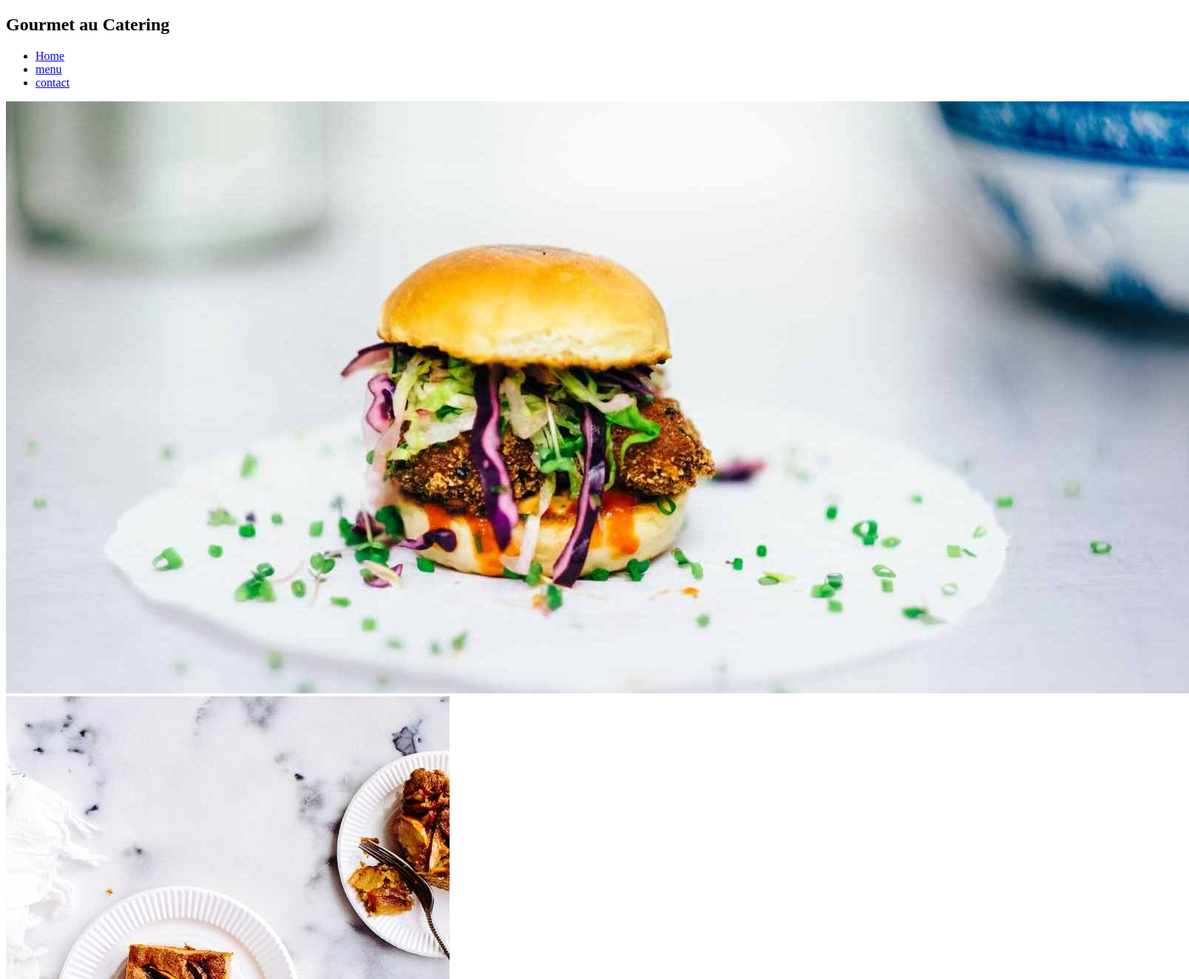
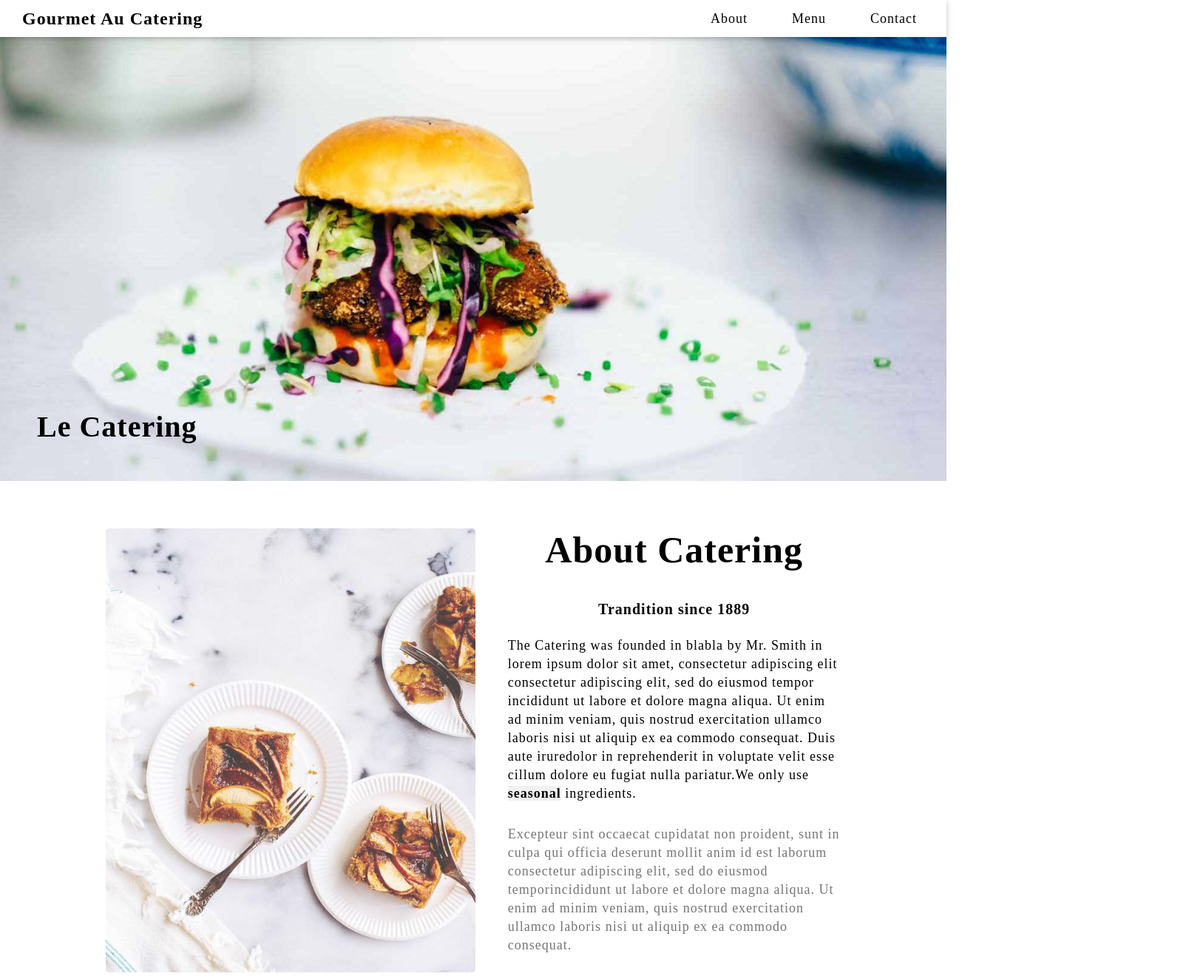
Before and after one commit to AymaneTech/restaurant_clone, a plain HTML site: page index.html in a window 1280 px wide. Shown: the top 1323 px of the page at 74% size, 1608 px wide, since content can reach past the window. Drawn offline with Linux system fonts and the light colour scheme.

Commit message:
i finish the challenge

```diff
--- a/index.html
+++ b/index.html
@@ -18,40 +18,44 @@
         <nav>
             <ul>
                 <li>
-                    <a href="#">Home</a>
+                    <a href="#about">About</a>
                 </li>
                 <li>
-                    <a href="#">menu</a>
+                    <a href="#menu">menu</a>
                 </li>
                 <li>
-                    <a href="#">contact</a>
+                    <a href="#contact">contact</a>
                 </li>
             </ul>
         </nav>
     </header>
     <main class="main-section">
         <section class="home">
-            <img src="images/home.jpg" alt="burger image">
+            <h1 class="main-title">Le Catering</h1>
         </section>
-        <section class="about">
+
+        <section class="about" id="about">
             <div class="image-bar">
                 <img src="images/image1.jpg" alt="about picture">
             </div>
             <div class="text-section">
-                <h2 class="title">
+                <h2 class="title first-title">
                     About Catering
                 </h2>
-                <h3>
+                <h3 class="sub-title">
                     Trandition since 1889
                 </h3>
                 <p>The Catering was founded in blabla by Mr. Smith in lorem ipsum dolor sit amet, consectetur adipiscing
                     elit consectetur adipiscing elit, sed do eiusmod tempor incididunt ut labore et dolore magna aliqua.
                     Ut enim ad minim veniam, quis nostrud exercitation ullamco laboris nisi ut aliquip ex ea commodo
                     consequat. Duis aute iruredolor in reprehenderit in voluptate velit esse cillum dolore eu fugiat
-                    nulla pariatur.We only use <strong>seasonal</strong> ingredients.</p>
+                    nulla pariatur.We only use <strong class="special">seasonal</strong> ingredients.</p>
+                    <p class="less-imp">
+                        Excepteur sint occaecat cupidatat non proident, sunt in culpa qui officia deserunt mollit anim id est laborum consectetur adipiscing elit, sed do eiusmod temporincididunt ut labore et dolore magna aliqua. Ut enim ad minim veniam, quis nostrud exercitation ullamco laboris nisi ut aliquip ex ea commodo consequat.
+                    </p>
             </div>
         </section>
-        <section class="our-menu">
+        <section class="our-menu" id="menu">
             <div class="items">
                 <h2 class="title">
                     Our menu
@@ -78,11 +82,11 @@
                 </div>
 
             </div>
-            <div class="image-bar">
+            <div class="image-bar image2">
                 <img src="images/image2.jpg" alt="menu image">
             </div>
         </section>
-        <section class="contact">
+        <section class="contact" id="contact">
             <h2 class="title">
                 Contact
             </h2>
@@ -91,16 +95,16 @@
                     cater the food to satisfy the biggerst criteria of them all, both look and taste. Do not hesitate to
                     contact us.</p>
                 <a href="#"><strong>Catering Service, 42nd Living St, 43043 New York, NY</strong></a>
-                <p>You can also contact us by phone <em>00553123-2323</em> or email <em>catering@catering.com</em>, or
+                <p class="other-choice">You can also contact us by phone <em>00553123-2323</em> or email <em>catering@catering.com</em>, or
                     you can send us a message here:
                 </p>
             </div>
             <form action="" class="form">
                 <input type="text" placeholder="Name">
                 <input type="number" placeholder="how many people">
-                <input type="number" placeholder="Name">
-                <textarea name="message" cols="30" rows="10" placeholder="Message / special requirments"></textarea>
-                <input type="submit" placeholder="Send message">
+                <input type="time" placeholder="Name">
+                <textarea name="message" cols="10" rows="0" placeholder="Message / special requirments"></textarea>
+                <input class="button" type="submit" value="Send message">
             </form>
         </section>
     </main>
--- a/style.css
+++ b/style.css
@@ -0,0 +1,159 @@
+*{
+    margin: 0;
+    padding: 0;
+    box-sizing: border-box;
+}
+body{
+    letter-spacing: 1px;
+}
+header {
+    position: fixed;
+    width: 100%;
+    background: #fff;
+    display: flex;
+    justify-content: space-between;
+    align-items: center;
+    height: 50px;
+    text-transform: capitalize;
+    box-shadow: 0 2px 5px 0 rgba(0,0,0,0.16), 0 2px 10px 0 rgba(0,0,0,0.12);
+}
+.logo {
+    margin-left: 30px;
+}
+ul {
+    display: flex;
+    justify-content: space-between;
+    list-style: none;
+    margin: 10px;
+}
+ul li a{
+    text-decoration: none;
+    color: #000;
+    margin: 0 30px;
+    font-size: 18px;
+}
+ul li a:hover{
+    background: #CCCCCC;
+    padding: 5px;
+    transition: 1s ease;
+}
+/* :::::::::::::::::::::::::::::::::::::::::::::::::::: */
+/* Header end and home start */
+/* .home img{
+    height: 650px;
+    width: 100%;
+}
+.main-title{
+
+} */
+.home {
+    background-image: url(images/home.jpg);
+    height: 650px;
+    background-size: cover;
+    background-position: center;
+    width: 100%;
+    /* opacity: 0.75; */
+    display: flex;
+    justify-content: start;
+    align-items: end;
+}
+.home h1 {
+    font-size: 40px;
+    margin-bottom: 50px;
+    margin-left: 50px;
+}
+
+
+/* :::::::::::::::::::::::::::::::::::::::::::::::::::: */
+
+img{
+    opacity: 0.75;
+    border-radius: 5px;
+}
+.about{
+    display: flex;
+    justify-content: space-evenly;
+    margin: 64px 100px 0 100px;
+}
+.about .image-bar img{
+    width: 500px;
+    height: 600px;
+}
+.about .text-section{
+    width: 450px;
+}
+.about .text-section .first-title, .sub-title{
+    text-align: center;
+}
+.title{
+    margin-bottom: 40px;
+    font-size: 50px;
+    text-align: center;
+}
+h3{
+    margin-bottom: 25px;
+    font-size: 20px;
+}
+p{
+    line-height: 25px;
+    font-size: 18px;
+    margin-bottom: 30px;
+}
+.less-imp{
+    color: #757575;
+}
+.special{
+    background: #f1f1f1;
+}
+/* :::::::::::::::::::::::::::::::::::::::::::::::::::: */
+.our-menu{
+    margin-top: 90px;
+    display: flex;
+    justify-content: space-evenly;
+}
+.item p{
+    color: #757575;
+}
+.image2{
+    width: 500px;
+    height: 500px !important;
+}
+.contact {
+    margin:  250px 200px;
+}
+.contact h2{
+    text-align: left;
+}
+.info a{
+    color: #607d8b;
+    text-decoration: none;
+}
+form{
+    display: flex;
+    flex-direction: column;
+}
+input , textarea{
+    padding: 20px;
+    margin: 15px 5px;
+    border: none;
+    border-bottom: #757575 1px solid;
+}
+.button{
+    padding: 15px;
+    width: 150px;
+    height: 50px;
+    font-size: 16px;
+    border: none;
+    border-radius: 5px;
+}
+/* ::::::::::::::::::::::::::::::::::::::::::::::: */
+footer{
+    background: #f1f1f1;
+    height: 100px;
+    display: flex;
+    justify-content: center;
+    align-items: center;
+}
+footer p a{
+    color: #000;
+}
```
